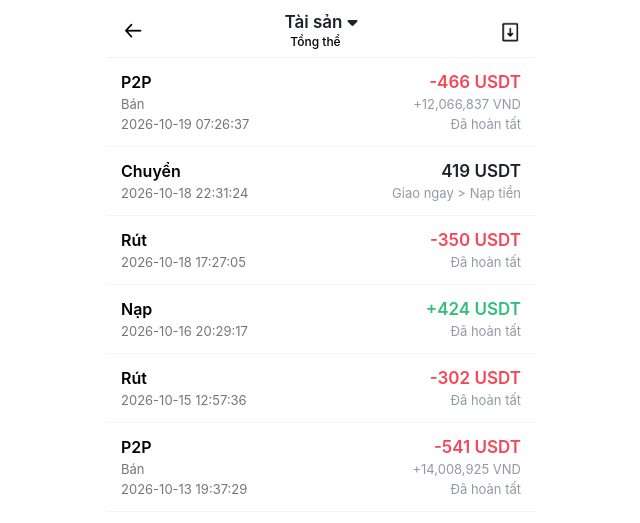
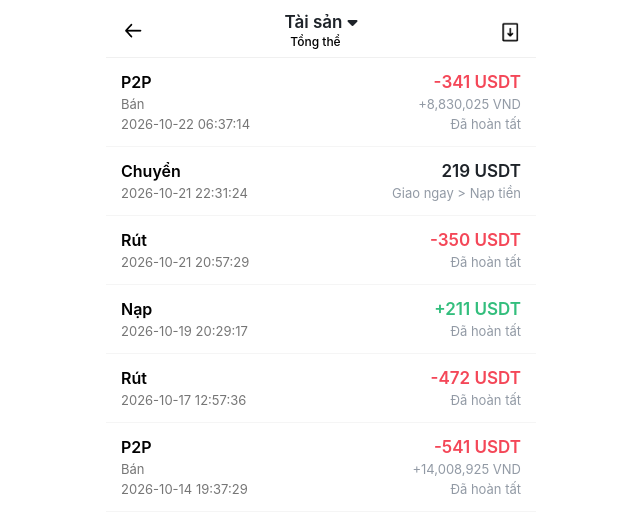
Before and after one commit to tallonagency2-ui/binance, a React app: page assets-history.html in a window 1280 px wide. Shown: the top 523 px of the page, 319-959 px from the left. Built offline with nearby package versions, Linux system fonts and the light colour scheme.

Commit message:
Update assets-history.html

```diff
--- a/assets-history.html
+++ b/assets-history.html
@@ -65,11 +65,11 @@
                 <div class="item-left">
                     <div class="item-name">P2P</div>
                     <div class="item-desc">Bán</div>
-                    <div class="item-time">2026-10-19 07:26:37</div>
+                    <div class="item-time">2026-10-22 06:37:14</div>
                 </div>
                 <div class="item-right">
-                    <div class="amount sell">-466 USDT</div>
-                    <div class="fiat-amount">+12,066,837 VND</div>
+                    <div class="amount sell">-341 USDT</div>
+                    <div class="fiat-amount">+8,830,025 VND</div>
                     <div class="status-done">Đã hoàn tất</div>
                 </div>
             </div>
@@ -78,10 +78,10 @@
             <div class="transaction-item">
                 <div class="item-left">
                     <div class="item-name">Chuyển</div>
-                    <div class="item-time">2026-10-18 22:31:24</div>
+                    <div class="item-time">2026-10-21 22:31:24</div>
                 </div>
                 <div class="item-right">
-                    <div class="amount transfer">419 USDT</div>
+                    <div class="amount transfer">219 USDT</div>
                     <div class="transfer-path">Giao ngay > Nạp tiền</div>
                 </div>
             </div>
@@ -89,7 +89,7 @@
                 <div class="item-left">
                     <div class="item-name">Rút</div>
                     <!-- <div class="item-desc">Bán</div> -->
-                    <div class="item-time">2026-10-18 17:27:05 </div>
+                    <div class="item-time">2026-10-21 20:57:29 </div>
                 </div>
                 <div class="item-right" >
                     <div class="amount sell">-350 USDT</div>
@@ -103,10 +103,10 @@
                 <div class="item-left">
                     <div class="item-name">Nạp</div>
                     <!-- <div class="item-desc">Nhận tiền mã hóa</div> -->
-                    <div class="item-time">2026-10-16 20:29:17</div>
+                    <div class="item-time">2026-10-19 20:29:17</div>
                 </div>
                 <div class="item-right">
-                    <div class="amount receive">+424 USDT</div>
+                    <div class="amount receive">+211 USDT</div>
                     <div class="user-id">Đã hoàn tất</div>
                 </div>
             </div>
@@ -115,10 +115,10 @@
                 <div class="item-left">
                     <div class="item-name">Rút</div>
                     <!-- <div class="item-desc">Bán</div> -->
-                    <div class="item-time">2026-10-15 12:57:36 </div>
+                    <div class="item-time">2026-10-17 12:57:36 </div>
                 </div>
                 <div class="item-right" >
-                    <div class="amount sell">-302 USDT</div>
+                    <div class="amount sell">-472 USDT</div>
                     <!-- <div class="fiat-amount">+5,000,000 VND</div> -->
                     <div class="status-done">Đã hoàn tất</div>
                 </div>
@@ -128,7 +128,7 @@
                 <div class="item-left">
                     <div class="item-name">P2P</div>
                     <div class="item-desc">Bán</div>
-                    <div class="item-time">2026-10-13 19:37:29</div>
+                    <div class="item-time">2026-10-14 19:37:29</div>
                 </div>
                 <div class="item-right">
                     <div class="amount sell">-541 USDT</div>
```
